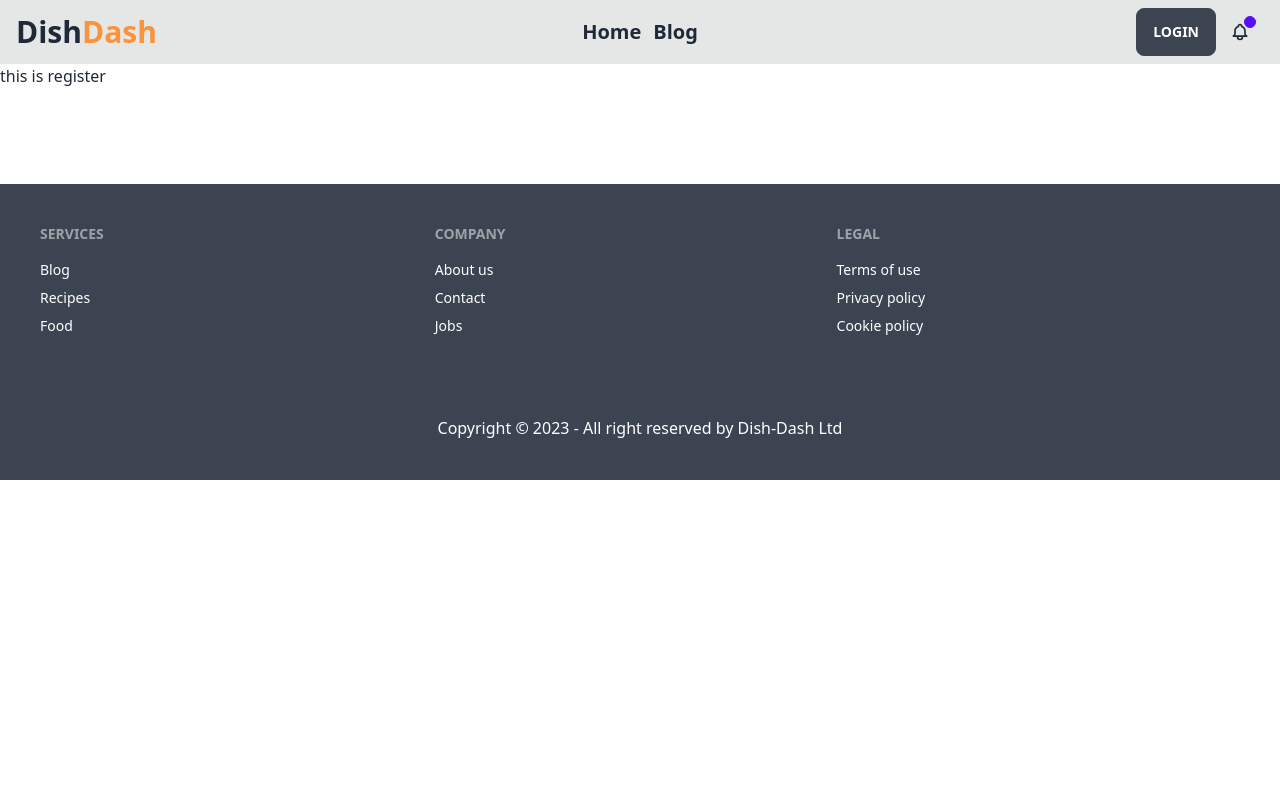
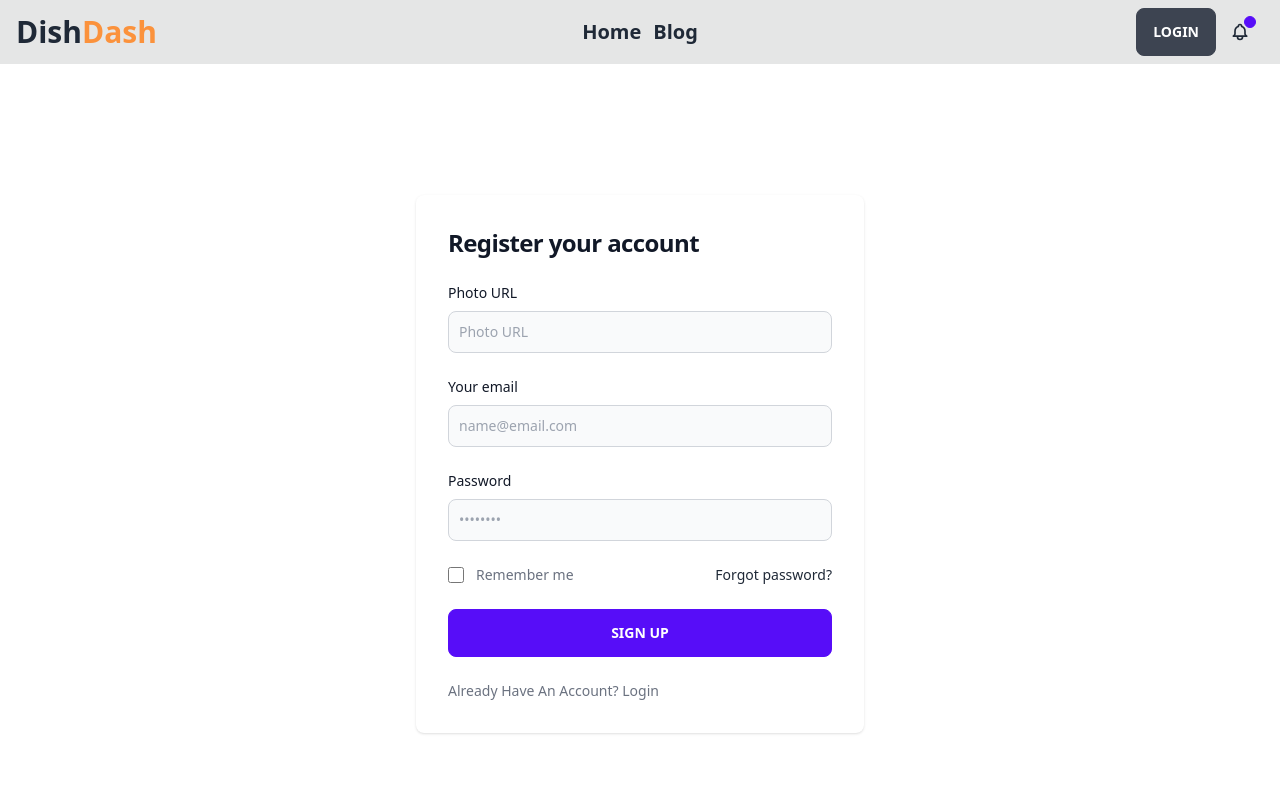
Before and after one commit to roushanali064/Dish-Dash, a React (Vite) app: page /register in a window 1280 px wide. Shown: the top 800 px of the page. Built offline with nearby package versions, Linux system fonts and the light colour scheme.

Commit message:
register design done

```diff
--- /dev/null
+++ b/src/components/Provider/AuthProvider.jsx
@@ -0,0 +1,23 @@
+import React, { createContext } from 'react';
+import { getAuth } from "firebase/auth";
+import app from '../../firebaseConfig/firebase.config';
+
+export const authContext = createContext(null)
+
+const auth = getAuth(app);
+
+const AuthProvider = ({children}) => {
+
+
+    const authInfo={
+
+    }
+
+    return (
+        <authContext.Provider value={authInfo}>
+            {children}
+        </authContext.Provider>
+    );
+};
+
+export default AuthProvider;
--- a/src/components/Register/Register.jsx
+++ b/src/components/Register/Register.jsx
@@ -1,9 +1,57 @@
 import React from 'react';
+import { Link } from 'react-router-dom';
 
 const Register = () => {
+
+    const handleRegister = event => {
+        event.preventDefault();
+        const form = event.target;
+        const photoUrl = form.photo.value;
+        const email = form.email.value;
+        const password = form.password.value;
+        console.log(photoUrl, email, password)
+    }
+
     return (
         <div>
-            this is register
+            <div className="flex flex-col items-center justify-center px-6 py-8 mx-auto md:h-screen lg:py-0">
+                <div className="w-full bg-white rounded-lg shadow dark:border md:mt-0 sm:max-w-md xl:p-0 dark:bg-gray-800 dark:border-gray-700">
+                    <div className="p-6 space-y-4 md:space-y-6 sm:p-8">
+                        <h1 className="text-xl font-bold leading-tight tracking-tight text-gray-900 md:text-2xl dark:text-white">
+                            Register your account
+                        </h1>
+                        <form onSubmit={handleRegister} className="space-y-4 md:space-y-6" action="#">
+                            <div>
+                                <label htmlFor="photo" className="block mb-2 text-sm font-medium text-gray-900 dark:text-white">Photo URL</label>
+                                <input type="text" name="photo" id="photo" className="bg-gray-50 border border-gray-300 text-gray-900 sm:text-sm rounded-lg focus:ring-primary-600 focus:border-primary-600 block w-full p-2.5 dark:bg-gray-700 dark:border-gray-600 dark:placeholder-gray-400 dark:text-white dark:focus:ring-blue-500 dark:focus:border-blue-500" placeholder="Photo URL" required="" />
+                            </div>
+                            <div>
+                                <label htmlFor="email" className="block mb-2 text-sm font-medium text-gray-900 dark:text-white">Your email</label>
+                                <input type="email" name="email" id="email" className="bg-gray-50 border border-gray-300 text-gray-900 sm:text-sm rounded-lg focus:ring-primary-600 focus:border-primary-600 block w-full p-2.5 dark:bg-gray-700 dark:border-gray-600 dark:placeholder-gray-400 dark:text-white dark:focus:ring-blue-500 dark:focus:border-blue-500" placeholder="name@email.com" required="" />
+                            </div>
+                            <div>
+                                <label htmlFor="password" className="block mb-2 text-sm font-medium text-gray-900 dark:text-white">Password</label>
+                                <input type="password" name="password" id="password" placeholder="••••••••" className="bg-gray-50 border border-gray-300 text-gray-900 sm:text-sm rounded-lg focus:ring-primary-600 focus:border-primary-600 block w-full p-2.5 dark:bg-gray-700 dark:border-gray-600 dark:placeholder-gray-400 dark:text-white dark:focus:ring-blue-500 dark:focus:border-blue-500" required="" />
+                            </div>
+                            <div className="flex items-center justify-between">
+                                <div className="flex items-start">
+                                    <div className="flex items-center h-5">
+                                        <input id="remember" aria-describedby="remember" type="checkbox" className="w-4 h-4 border border-gray-300 rounded bg-gray-50 focus:ring-3 focus:ring-primary-300 dark:bg-gray-700 dark:border-gray-600 dark:focus:ring-primary-600 dark:ring-offset-gray-800" required="" />
+                                    </div>
+                                    <div className="ml-3 text-sm">
+                                        <label htmlFor="remember" className="text-gray-500 dark:text-gray-300">Remember me</label>
+                                    </div>
+                                </div>
+                                <a href="#" className="text-sm font-medium text-primary-600 hover:underline dark:text-primary-500">Forgot password?</a>
+                            </div>
+                            <button type="submit" className="btn btn-primary text-center w-full">Sign UP</button>
+                            <p className="text-sm font-light text-gray-500 dark:text-gray-400">
+                                Already Have An Account? <Link to='/Login' href="#" className="font-medium text-primary-600 hover:underline dark:text-primary-500">Login</Link>
+                            </p>
+                        </form>
+                    </div>
+                </div>
+            </div>
         </div>
     );
 };
--- a/src/main.jsx
+++ b/src/main.jsx
@@ -4,9 +4,12 @@ import App from './App.jsx'
 import './index.css'
 import { RouterProvider } from 'react-router-dom'
 import router from './routes/Routes.jsx'
+import AuthProvider from './components/Provider/AuthProvider.jsx'
 
 ReactDOM.createRoot(document.getElementById('root')).render(
   <React.StrictMode>
-    <RouterProvider router={router}></RouterProvider>
+    <AuthProvider>
+      <RouterProvider router={router}></RouterProvider>
+    </AuthProvider>
   </React.StrictMode>,
 )
```
